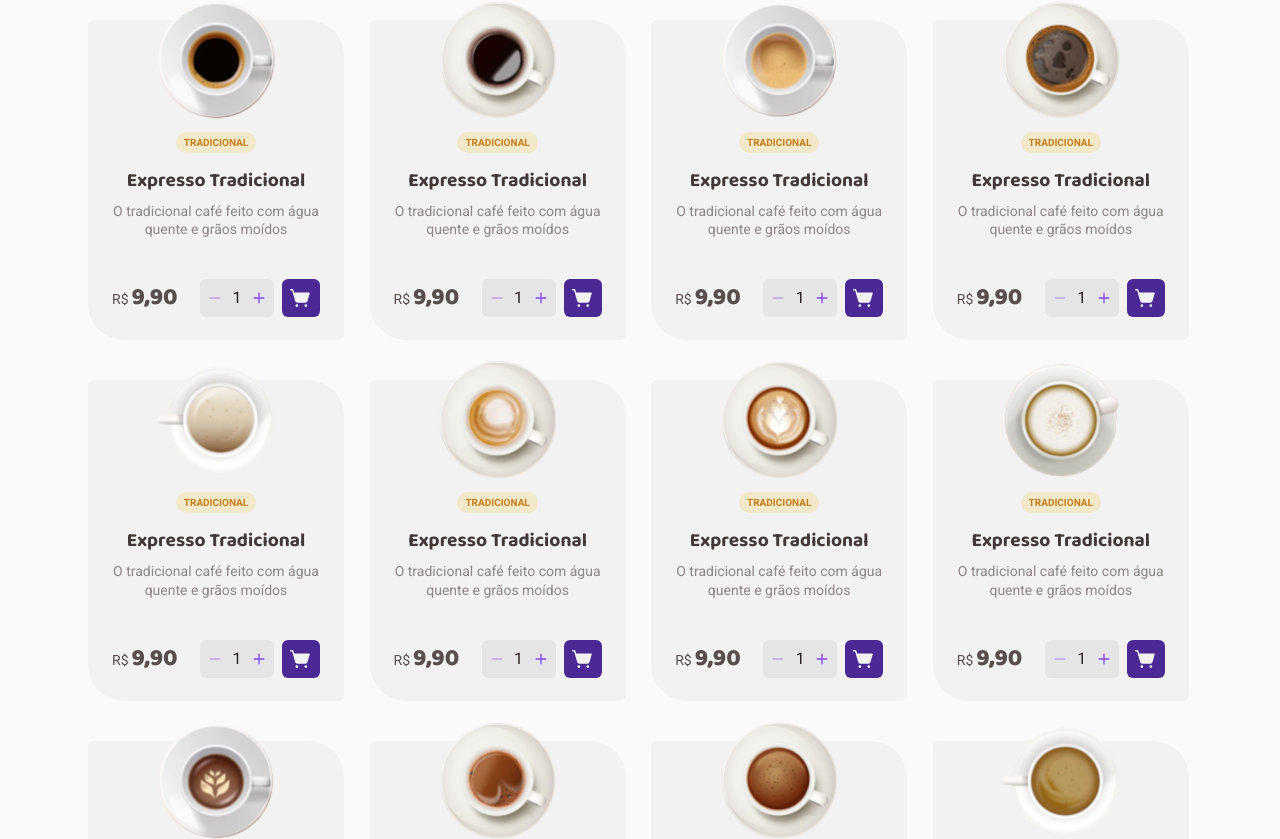
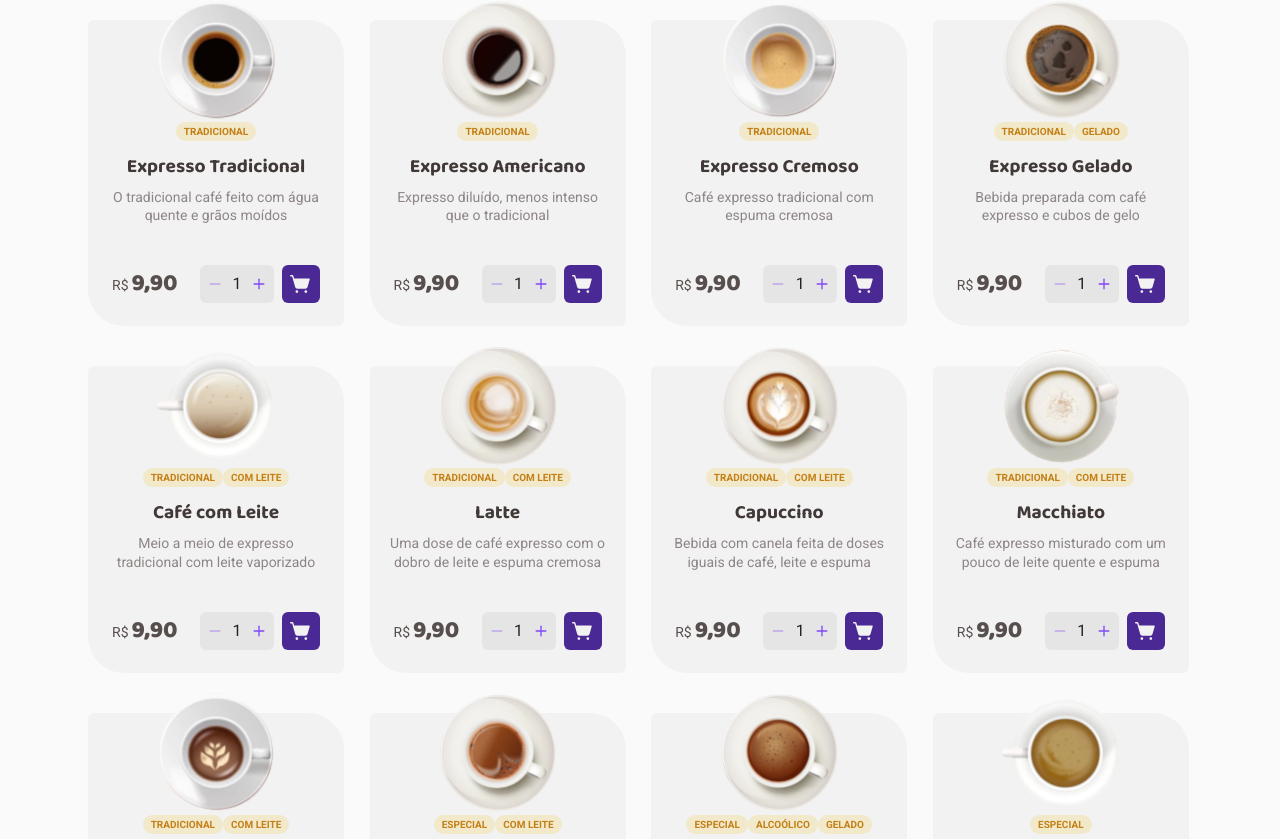
Before and after one commit to rnatu/coffee-delivery, a React (Vite) app: page / in a window 1280 px wide. Shown: the part 760-1599 px from the top of the page. Built offline with nearby package versions, Linux system fonts and the light colour scheme.

Commit message:
feat: add dynamic data on CoffeeCard

```diff
--- a/src/pages/Home/components/CoffeeList/CoffeeCard.tsx
+++ b/src/pages/Home/components/CoffeeList/CoffeeCard.tsx
@@ -3,6 +3,7 @@ import { ShoppingCartSimple } from 'phosphor-react';
 import { QuantityInput } from '../../../../components/QuantityInput';
 import { RegularText, TitleText } from '../../../../components/Typography';
 import { Coffee } from '../../../../data/coffees';
+import { formatMoney } from '../../../../utils/formatMoney';
 
 import {
   AddCartWrapper,
@@ -10,11 +11,20 @@ import {
   CoffeeCardContainer,
   CoffeeDescription,
   CoffeeName,
+  CoffeeTagsContainer,
 } from './styles';
 
 interface CoffeeCardProps extends Coffee {}
 
-export function CoffeeCard({ photo }: CoffeeCardProps) {
+export function CoffeeCard({
+  photo,
+  tags,
+  name,
+  description,
+  price,
+}: CoffeeCardProps) {
+  const formattedPrice = formatMoney(price);
+
   return (
     <CoffeeCardContainer>
       <img
@@ -22,19 +32,21 @@ export function CoffeeCard({ photo }: CoffeeCardProps) {
         alt="Xícara de café expresso tradicional"
       />
 
-      <span>{'Tradicional'.toUpperCase()}</span>
+      <CoffeeTagsContainer>
+        {tags.map((tag) => (
+          <span key={tag}>{tag.toUpperCase()}</span>
+        ))}
+      </CoffeeTagsContainer>
 
-      <CoffeeName>Expresso Tradicional</CoffeeName>
+      <CoffeeName>{name}</CoffeeName>
 
-      <CoffeeDescription>
-        O tradicional café feito com água quente e grãos moídos
-      </CoffeeDescription>
+      <CoffeeDescription>{description}</CoffeeDescription>
 
       <CardFooter>
         <div>
           <RegularText size="s">R$</RegularText>
           <TitleText color="text" as="strong">
-            9,90
+            {formattedPrice}
           </TitleText>
         </div>
 
--- a/src/pages/Home/components/CoffeeList/styles.ts
+++ b/src/pages/Home/components/CoffeeList/styles.ts
@@ -24,7 +24,9 @@ export const CoffeeCardContainer = styled.div`
     height: 7.5rem;
     margin-top: -1.25rem;
   }
+`;
 
+export const CoffeeTagsContainer = styled.div`
   > span {
     padding: 0.25rem 0.5rem;
     border-radius: 100px;
--- /dev/null
+++ b/src/utils/formatMoney.ts
@@ -0,0 +1,5 @@
+export function formatMoney(value: number) {
+  return value.toLocaleString('pt-BR', {
+    minimumFractionDigits: 2,
+  });
+}
```
